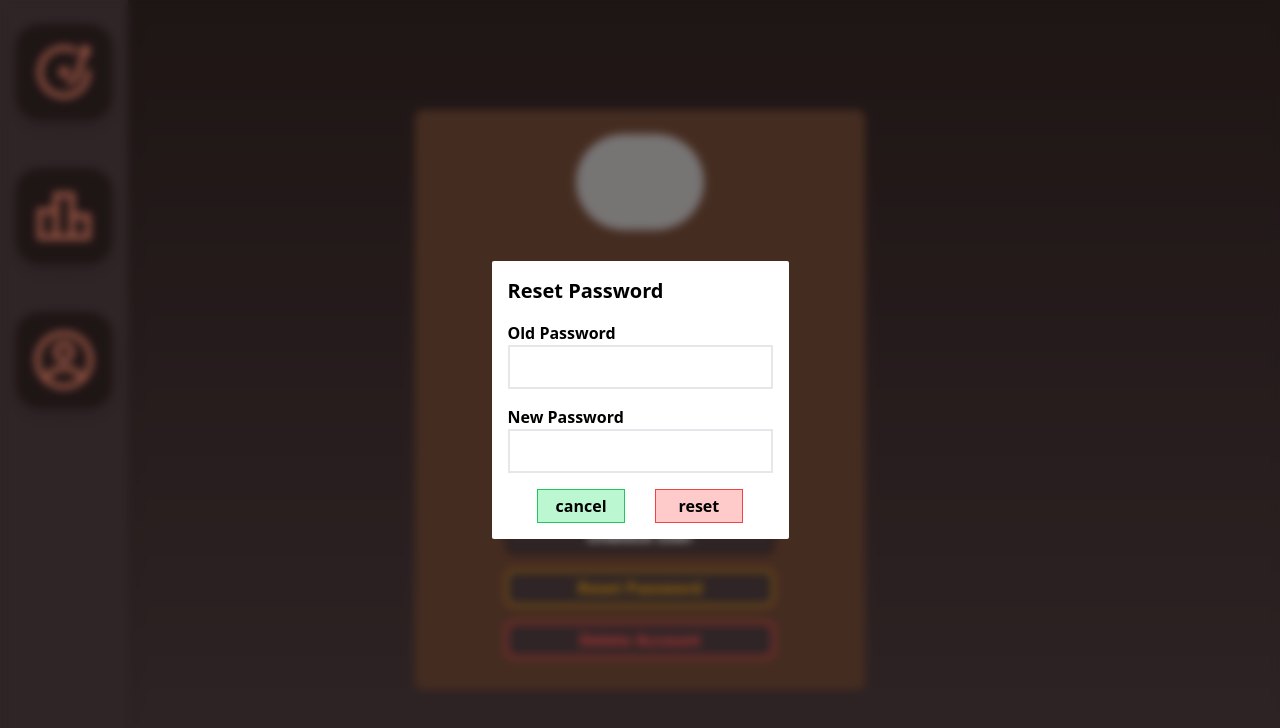
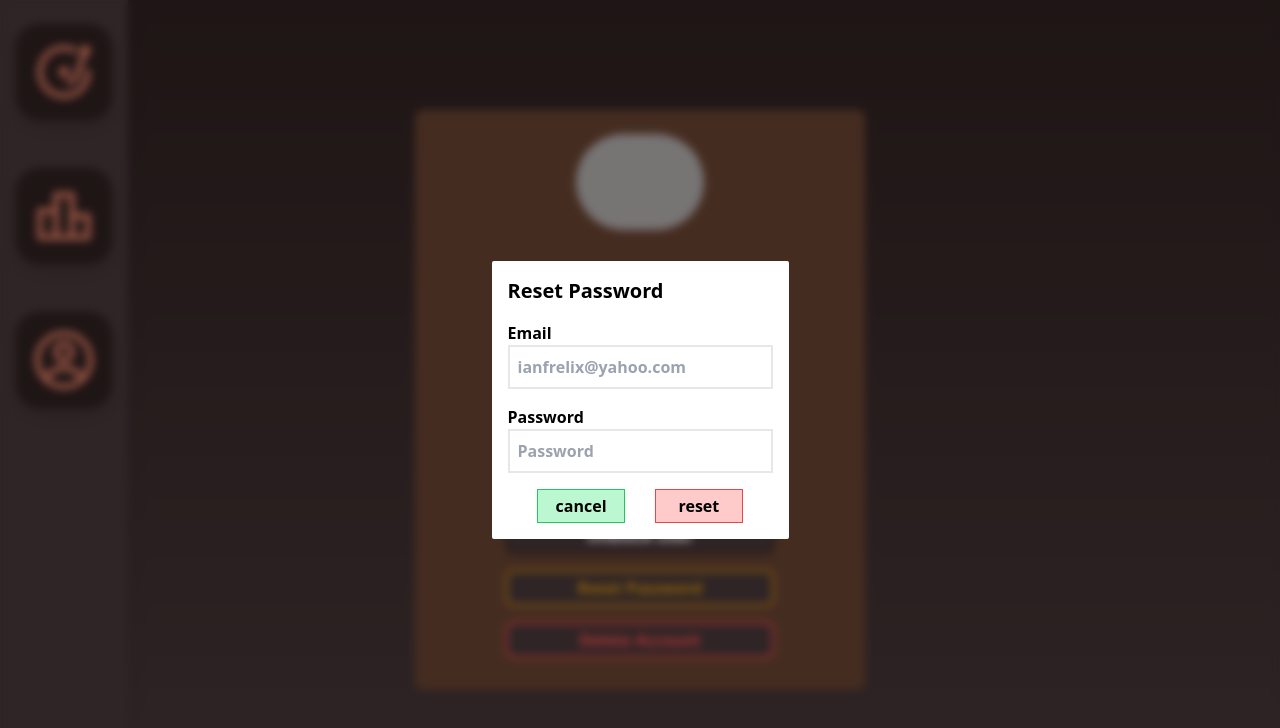
Before and after one commit to enzosromano/G23LargeProject, a React (Create React App) app in the folder frontend/: page /profile in a window 1280 px wide. Both pictures are taken after a click on the button "Reset Password". Shown: the top 728 px of the page. Built offline with nearby package versions, Linux system fonts and the light colour scheme; grey boxes are pictures that could not be loaded.

Commit message:
send email api call

```diff
--- a/frontend/src/App.js
+++ b/frontend/src/App.js
@@ -7,6 +7,7 @@ import HomePage from "./views/homePage";
 import IndexPage from "./views/indexPage";
 import LeaderboardPage from "./views/leaderboardPage";
 import ProfilePage from "./views/profilePage";
+import ChangePasswordPage from "./views/changePasswordPage";
 
 
 function App() {
@@ -20,6 +21,7 @@ function App() {
           <Route path="/register" index element={<RegisterPage />} />
           <Route path="/home" index element={<HomePage/>} />
           <Route path="/profile" index element={<ProfilePage/>} />
+          <Route path="/ResetPassword" index element={<ChangePasswordPage/>} />
         </Routes>
       </BrowserRouter>
     </div>
--- a/frontend/src/components/ProfileComponents/popups/ResetPasswordPopup.jsx
+++ b/frontend/src/components/ProfileComponents/popups/ResetPasswordPopup.jsx
@@ -5,6 +5,48 @@ import React, { useState } from 'react';
 
 function ResetPasswordPopup({active, close}) {
 
+    const app_name = "tunetable23"
+    function buildPath(route) {
+
+        if (process.env.NODE_ENV === "production") { // TECH DEBT PROBLEM
+            return "https://" + app_name + ".herokuapp.com/" + route;
+        }
+        else {
+            return 'http://localhost:5000/' + route;
+        }
+    }
+
+    var email
+    var password
+
+    const [message, setMessage] = useState("");
+
+    const resetSubmit = async event => {
+        event.preventDefault();
+
+        var userID = localStorage.getItem('userID');
+        //First find the friend to delete
+        try {
+            const response = await fetch(buildPath('users/' + userID + '/sendPasswordReset'), { method: 'POST', headers: { 'authorization': 'Bearer ${token}', 'Content-Type': 'application/json' } });
+
+            var res = JSON.parse(await response.text());
+
+            if (!res.success) {
+                setMessage(JSON.stringify(res));
+            }
+            else {
+
+                setMessage(JSON.stringify(res.message));
+                window.location.reload();
+
+            }
+        }
+        catch (e) {
+            alert(e.toString());
+            return;
+        }
+
+    }
 
     if (!active) return (null);
     return (
@@ -13,17 +55,15 @@ function ResetPasswordPopup({active, close}) {
 
                 <div className="mb-4 text-xl">Reset Password</div>
                 {/* <form onSubmit={deleteUserSubmit} className="flex flex-col"> */}
-                <form className="flex flex-col">
-                    <label>Old Password</label>
-                    {/* <input type="password" id="oldPassword" placeholder="Password" ref={(c) => email = c} className="text-gray-700 border-2 relative p-2 mb-4" /> */}
-                    <input type="password" className="text-gray-700 border-2 relative p-2 mb-4" />
-                    <label>New Password</label>
-                    {/* <input type="password" id="newPassword" placeholder="Password" ref={(c) => password = c} className="text-gray-700 border-2 relative p-2 mb-4" /> */}
-                    <input type="password" className="text-gray-700 border-2 relative p-2 mb-4" />
+                <form onSubmit={resetSubmit} className="flex flex-col">
+                <label>Email</label>
+                    <input type="text" id="email" placeholder="ianfrelix@yahoo.com" ref={(c) => email = c} className="text-gray-700 border-2 relative p-2 mb-4" />
+                    <label>Password</label>
+                    <input type="password" id="password" placeholder="Password" ref={(c) => password = c} className="text-gray-700 border-2 relative p-2 mb-4" />
                     <div className="flex justify-evenly">
                         <button onClick={close} className="w-1/3 p-1 border border-green-500 bg-green-200 hover:bg-green-400"> cancel </button>
-                        {/* <input type="submit" onClick={deleteUserSubmit} value="yes, reset my password" className="w-1/3 p-1 border border-red-500 bg-red-200 hover:bg-red-600 cursor-pointer"/> */}
-                        <input type="submit" value="reset" className="w-1/3 p-1 border border-red-500 bg-red-200 hover:bg-red-600 cursor-pointer"/>
+                        {/*<input type="submit" onClick={resetSubmit} value="yes, reset my password" className="w-1/3 p-1 border border-red-500 bg-red-200 hover:bg-red-600 cursor-pointer"/>*/}
+                        <input type="submit" onClick={resetSubmit} value="reset" className="w-1/3 p-1 border border-red-500 bg-red-200 hover:bg-red-600 cursor-pointer"/>
                     </div>
                 </form>
                 {/* <span id="resetPasswordResult" className="my-2 text-brown-600">{message}</span> */}
```
Also changed, not shown: 8 other files (tests, documents, lock files or other folders).
